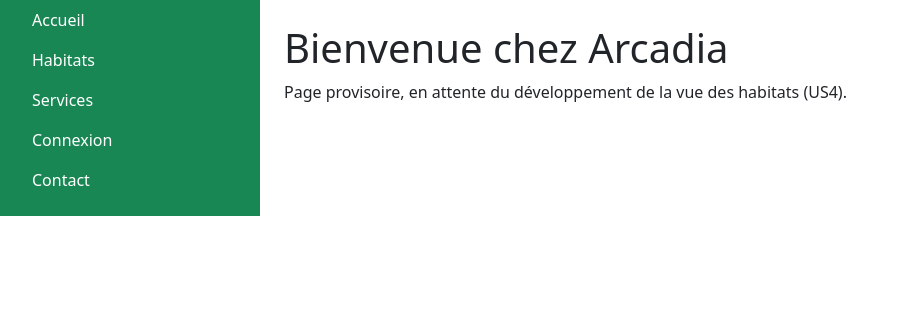
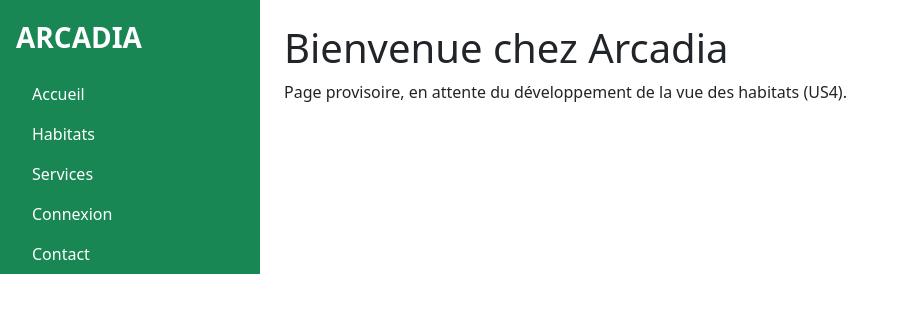
Before and after one commit to Jige06/Arcadia, a PHP site: page / in a window 1280 px wide. Shown: the top 313 px of the page, without its empty margins (0-909 px from the left). Run offline with PHP 8.4, Linux system fonts and the light colour scheme.

Commit message:
fix: remplacement offcanvas-header par flex simple (titre ARCADIA non affiche)

```diff
--- a/src/views/layout/header.php
+++ b/src/views/layout/header.php
@@ -25,11 +25,11 @@
         À partir de la taille "md" (tablette/desktop), redevient un simple bloc toujours visible.
     -->
     <nav class="offcanvas-md offcanvas-start bg-success text-white" tabindex="-1" id="sidebarMenu" style="width: 260px;">
-        <div class="offcanvas-header">
-            <a href="/" class="text-white text-decoration-none fs-4 fw-bold offcanvas-title">Arcadia</a>
+        <div class="d-flex justify-content-between align-items-center p-3">
+            <a href="/" class="text-white text-decoration-none fs-3 fw-bold">ARCADIA</a>
             <button type="button" class="btn-close btn-close-white d-md-none" data-bs-dismiss="offcanvas" data-bs-target="#sidebarMenu"></button>
         </div>
-        <div class="offcanvas-body d-md-flex flex-column p-3 pt-md-0">
+        <div class="d-md-flex flex-column px-3">
             <ul class="nav nav-pills flex-column mb-auto">
                 <li class="nav-item">
                     <a href="/" class="nav-link text-white">Accueil</a>
```
